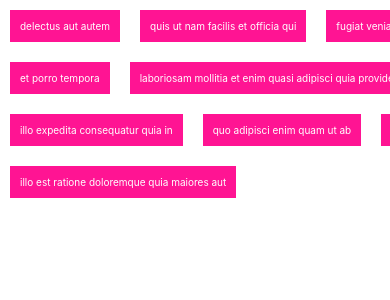
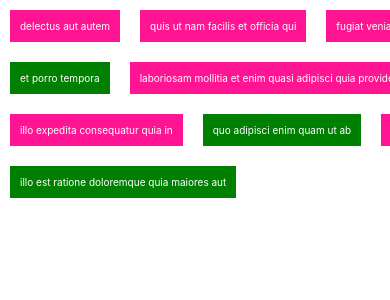
Before and after one commit to The-Rigo/testing_react_native, a React Native app: screen / in a window 390 px wide. Shown: the top 300 px of the page. Built offline with nearby package versions, Linux system fonts and the light colour scheme.

Commit message:
More on speed operator

```diff
--- a/App.js
+++ b/App.js
@@ -65,8 +65,15 @@ export default function App() {
       "completed": true
     }])
   const pressHandler = (id)=>{
-    const selectedItem = (todos.filter(todo=>todo.id===id)[0])
-    alert(selectedItem.title)
+    let returnValue = [...todos];
+    returnValue.forEach(todo=>{
+      if(todo.id===id){
+        todo.completed = true
+      }
+    })
+    setTodos(returnValue)
+    /* const selectedItem = (todos.filter(todo=>todo.id===id)[0])
+    alert(selectedItem.title) */
     /* console.log(selectedItem) */
   }
   return (
@@ -77,7 +84,10 @@ export default function App() {
         data={todos}
         renderItem={({item})=>(
           <TouchableOpacity onPress={()=>pressHandler(item.id)}>
-            <Text style={styles.todo} >{item.title}</Text>
+            <Text style={{
+              ...styles.todo, backgroundColor:item.completed?
+              'green':'deeppink'
+              }} >{item.title}</Text>
           </TouchableOpacity>
         )}
 
@@ -101,7 +111,7 @@ const styles = StyleSheet.create({
   },
   todo: {
     margin: 10,
-    backgroundColor: 'deeppink',
+    /* backgroundColor: 'deeppink', */
     color: 'white',
     fontSize: 10,
     padding:10
```
